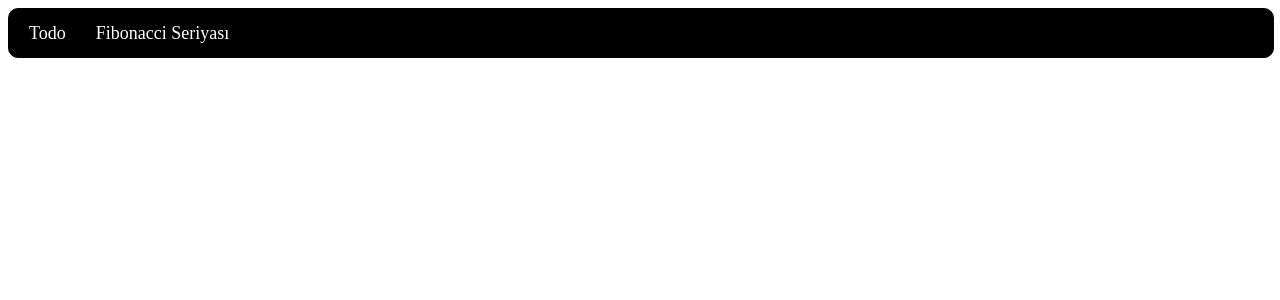
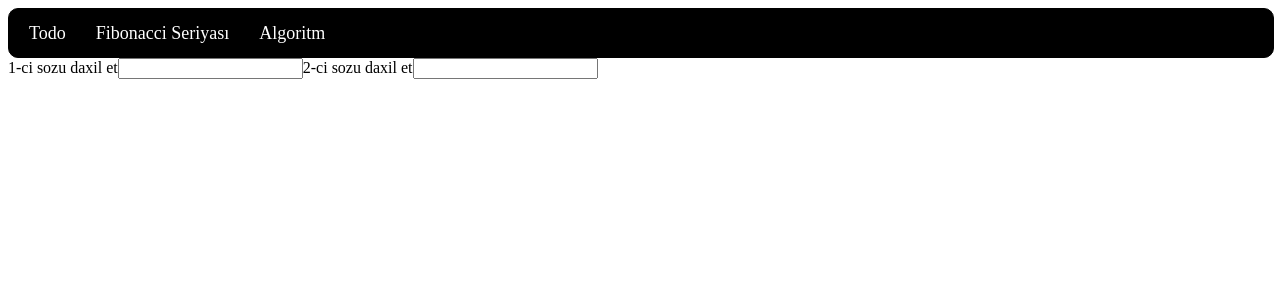
Before and after one commit to Zaranasirova/test-lesson, a React (Create React App) app: page /alqoritm in a window 1280 px wide. Shown: the top 300 px of the page. Built offline with nearby package versions, Linux system fonts and the light colour scheme.

Commit message:
Anagram word

```diff
--- a/src/App.js
+++ b/src/App.js
@@ -4,6 +4,7 @@ import { Route, Routes } from "react-router-dom";
 import Todo from "./pages/Todo";
 import GlobalContext from "./utils/MainContext";
 import Fibonacci from "./components/Fibonacci";
+import Algoritm from "./components/Algoritm";
 
 const App = () => {
   return (
@@ -11,7 +12,8 @@ const App = () => {
       <TopHeader />
       <Routes>
         <Route path="/" element={<Todo />}></Route>
-        <Route path="/fibonacci" element={<Fibonacci />}></Route>
+        <Route path="/fibonacci" element={<Fibonacci/>}></Route>
+        <Route path="/alqoritm" element={<Algoritm/>}></Route>
       </Routes>
     </GlobalContext>
   );
--- /dev/null
+++ b/src/components/Algoritm.jsx
@@ -0,0 +1,15 @@
+import React, { useState } from "react";
+
+const Algoritm = () => {
+  const [str1, setStr1] = useState("");
+  const [str2, setStr2] = useState("");
+
+  return <div>
+    <label>1-ci sozu daxil et</label>
+    <input type="text" />
+    <label>2-ci sozu daxil et</label>
+    <input type="text" />
+  </div>;
+};
+
+export default Algoritm;
--- a/src/components/Fibonacci.jsx
+++ b/src/components/Fibonacci.jsx
@@ -1,31 +1,20 @@
 import React, { useState } from "react";
 
 const Fibonacci = () => {
-  // const [number, setNumber] = useState(0);
-  // const [numArr, setNumArr] = useState([0, 1]);
+  const [number, setNumber] = useState(0);
+  const [fibSeries, setFibSeries] = useState([]);
 
-  // const handleFibonacciNumber = () => {
-  //   for (let i = 0; i < number; i++) {
-  //   setNumArr(numArr.push(numArr[i]+numArr[i+1]));
-  //   numArr.slice(0, number)
-  //   }
-  // };
-
-const [number,setNumber]=useState(0);
-const [fibSeries,setFibSeries]=useState([]);
-
-
-const calcualteFibonacciseries=(n)=>{
-  let fib=[0,1];
-  for(let i=2; i<n;i++){
-    fib.push(fib[i-1]+fib[i-2]);
-  }
-  return fib.slice(0,n);
-}
-const handleFibonacciNumber=()=>{
-  const series=calcualteFibonacciseries(number);
-  setFibSeries(series);
-}
+  const calcualteFibonacciseries = (n) => {
+    let fib = [0, 1];
+    for (let i = 2; i < n; i++) {
+      fib.push(fib[i - 1] + fib[i - 2]);
+    }
+    return fib.slice(0, n);
+  };
+  const handleFibonacciNumber = () => {
+    const series = calcualteFibonacciseries(number);
+    setFibSeries(series);
+  };
 
   return (
     <div className="fibonacci">
--- a/src/components/TopHeader.jsx
+++ b/src/components/TopHeader.jsx
@@ -7,6 +7,7 @@ const TopHeader = () => {
         <nav>
             <Link to={"/"}>Todo</Link>
             <Link to={"/fibonacci"}>Fibonacci Seriyası</Link>
+            <Link to={"/alqoritm"}>Algoritm</Link>
         </nav>
     </header>
   )
```
